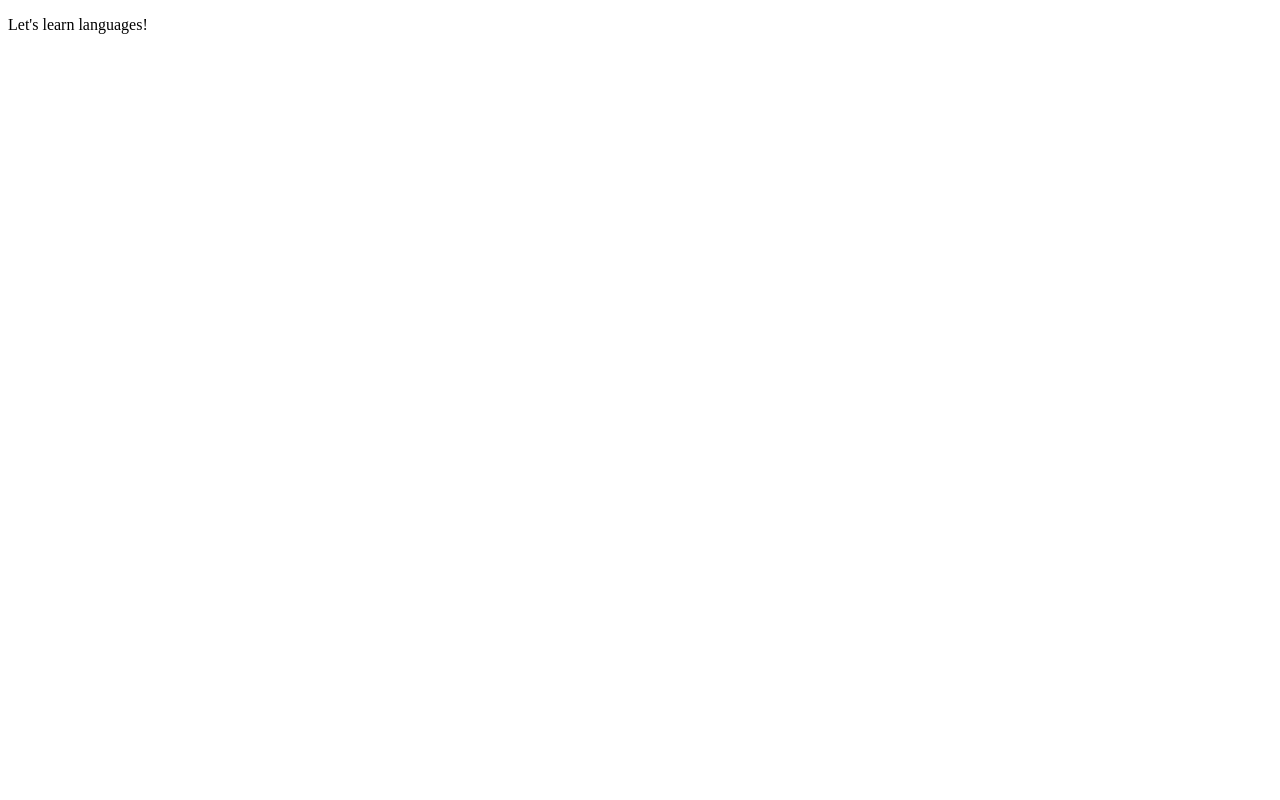
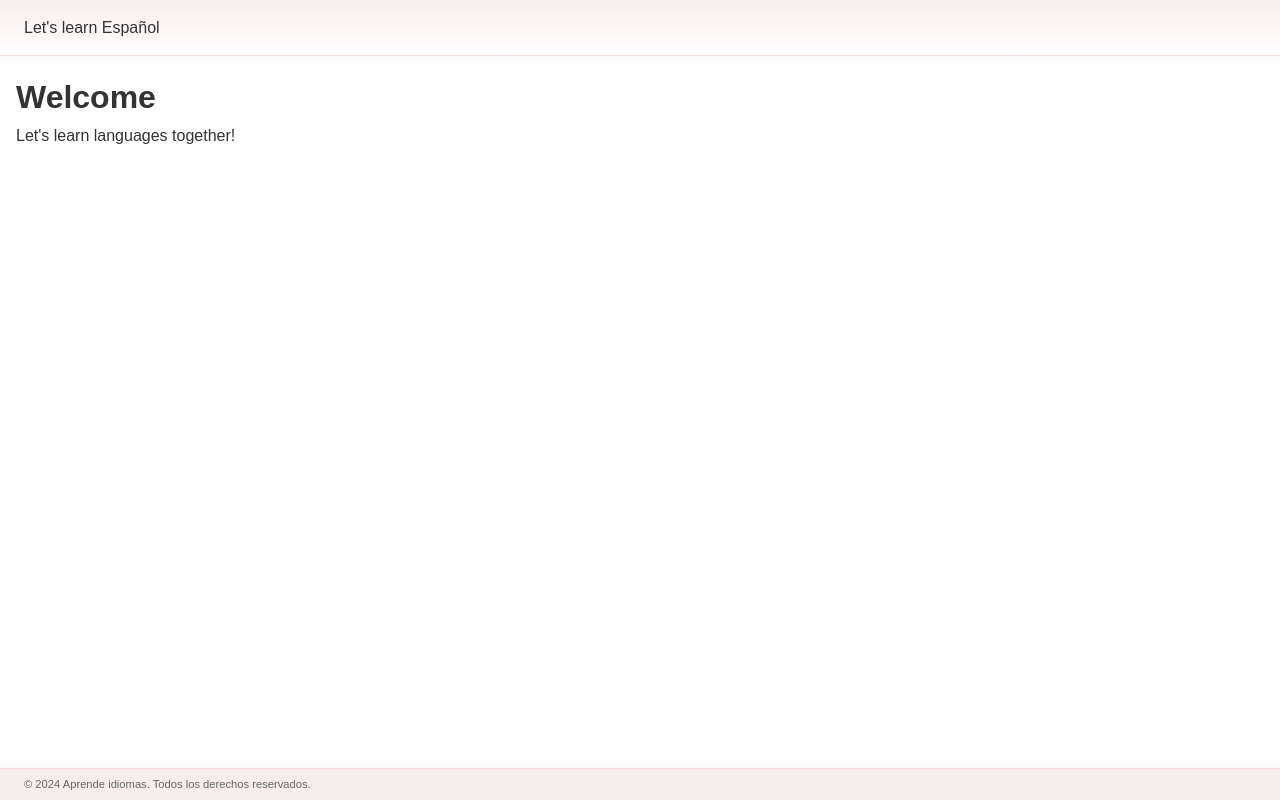
Before and after one commit to LetiCB/language-learning-site, a React (Create React App) app: page / in a window 1280 px wide. Built offline with nearby package versions, Linux system fonts and the light colour scheme.

Commit message:
Create layout

```diff
--- a/package.json
+++ b/package.json
@@ -17,7 +17,11 @@
     "start": "react-scripts start",
     "build": "react-scripts build",
     "test": "react-scripts test",
-    "eject": "react-scripts eject"
+    "eject": "react-scripts eject",
+    "clean": "rm -rf node_modules && rm -rf build",
+    "lint": "eslint src --ext .ts,.tsx",
+    "format": "prettier --write \"src/**/*.{ts,tsx,json,css,md}\"",
+    "predeploy": "npm run lint && npm test"
   },
   "eslintConfig": {
     "extends": [
--- /dev/null
+++ b/src/App.styles.tsx
@@ -0,0 +1,12 @@
+import styled from "styled-components";
+
+export const AppContainer = styled.div`
+  display: flex;
+  flex-direction: column;
+  min-height: 100vh;
+`;
+
+export const MainContent = styled.main`
+  flex: 1;
+  padding: 1rem;
+`;
--- a/src/App.tsx
+++ b/src/App.tsx
@@ -1,10 +1,26 @@
 import React from 'react';
+import { ThemeProvider } from "styled-components";
+import { GlobalStyles } from "./styles/globalStyles";
+import { theme } from "./styles/theme";
+import Header from './components/Header/Header';
+import Footer from './components/Footer/Footer';
+import { AppContainer, MainContent } from './App.styles';
 
-function App() {
+const App: React.FC = () => {
   return (
-    <div>
-      <p>Let's learn languages!</p>
-    </div>
+    <ThemeProvider theme={theme}>
+      <GlobalStyles />
+      <AppContainer>
+        <Header branding="Español" />
+        <MainContent>
+          <main>
+            <h1>Welcome</h1>
+            <p>Let's learn languages together!</p>
+          </main>
+        </MainContent>
+        <Footer />
+      </AppContainer>
+    </ThemeProvider>
   );
 }
 
--- a/tsconfig.json
+++ b/tsconfig.json
@@ -12,9 +12,6 @@
     "jsx": "react-jsx",
     "outDir": "./dist",
     "baseUrl": "./",
-    "paths": {
-      "@components/*": ["src/components/*"]
-    },
     "types": ["jest"]
   },
   "include": ["src"],
```
Also changed, not shown: 1 other file (tests, documents, lock files or other folders).
